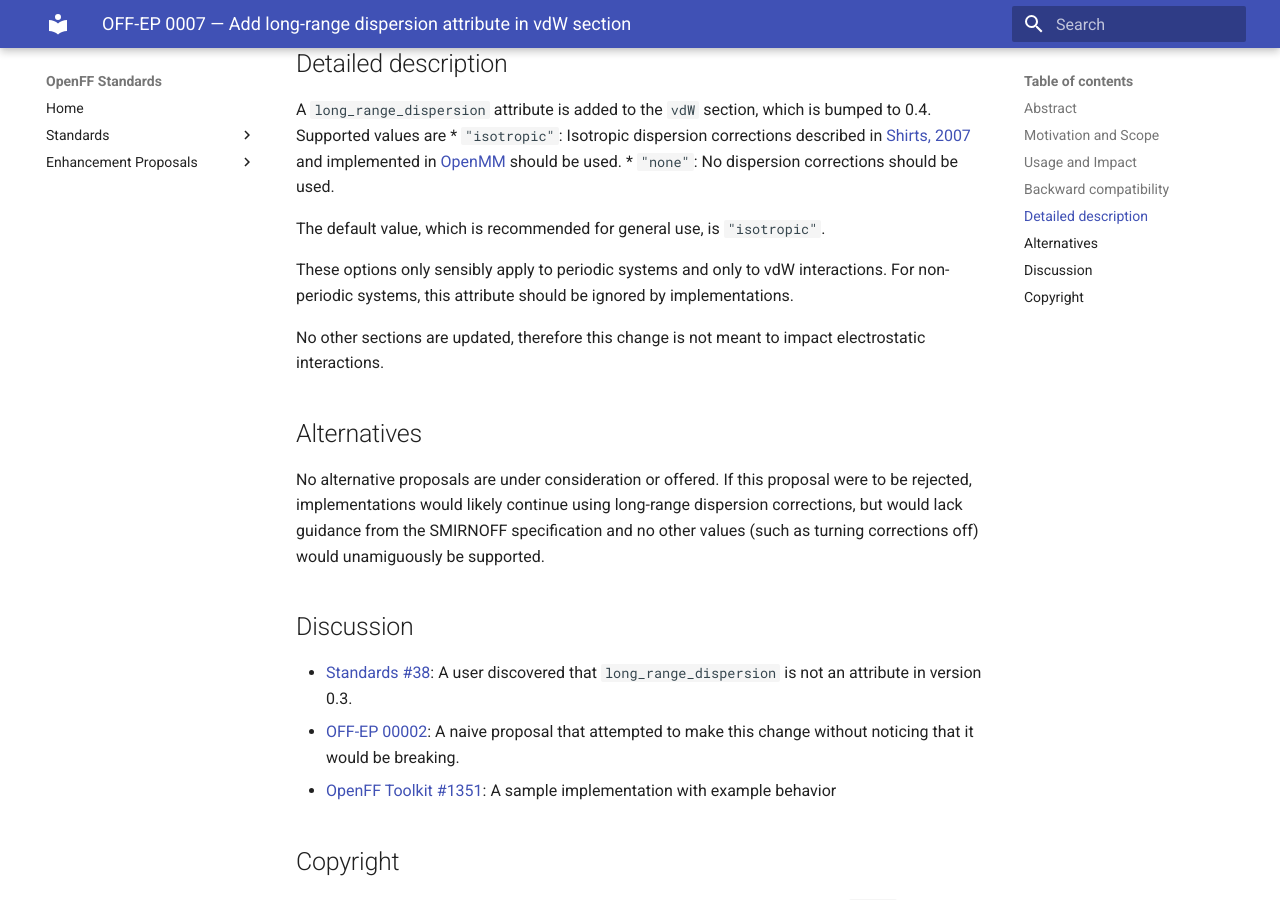
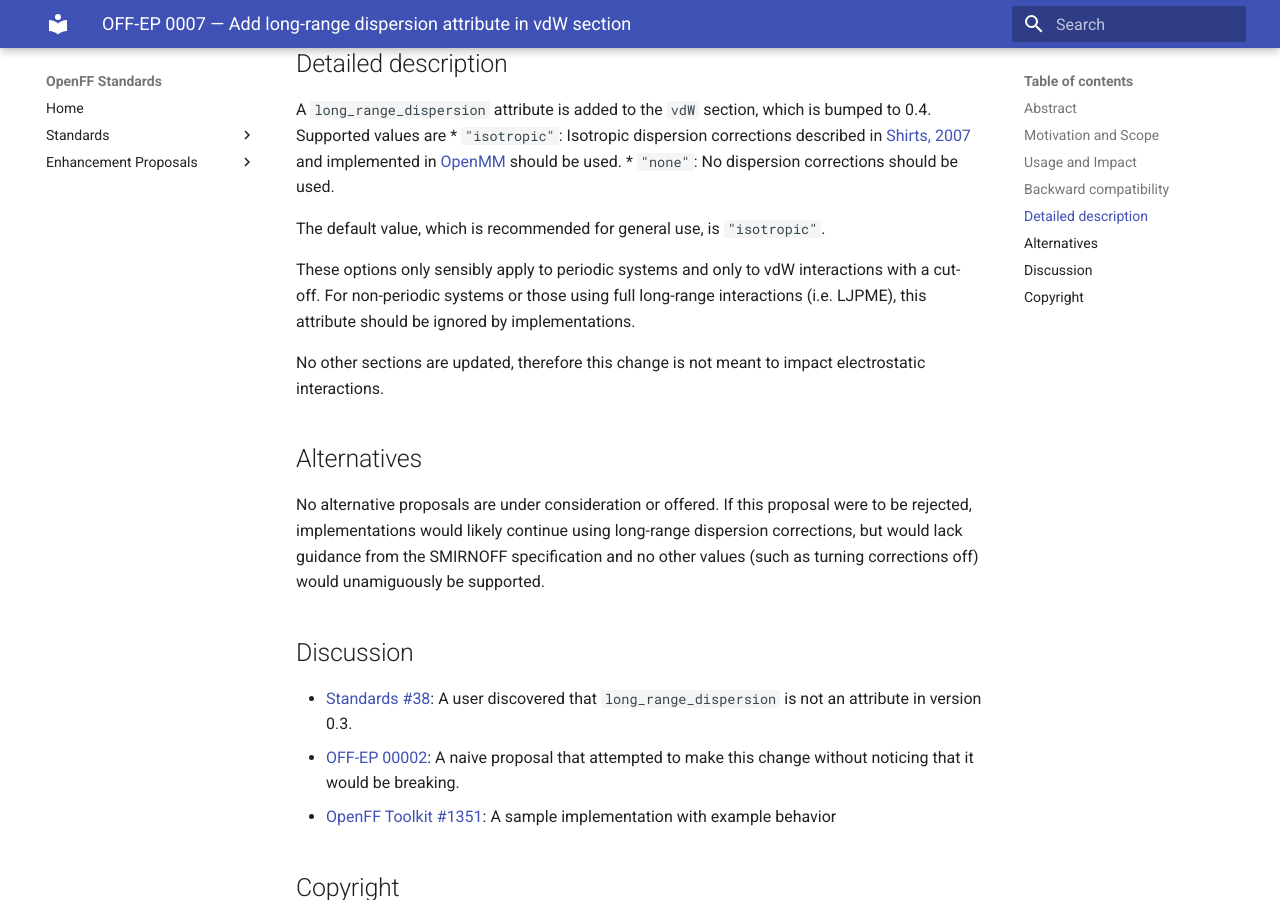
Before and after one commit to openforcefield/standards, an MkDocs documentation site: the page built from docs/enhancement-proposals/off-ep-0007.md, in a window 1280 px wide and 900 px high, scrolled down 1561 px. Built offline with MkDocs 1.6.1 and Material for MkDocs 9.7.7, drawn with Linux system fonts in a browser that asks for light colours.

Commit message:
Add notes about interaction with LJPME

```diff
--- a/docs/enhancement-proposals/off-ep-0007.md
+++ b/docs/enhancement-proposals/off-ep-0007.md
@@ -66,8 +66,8 @@ Supported values are
 
 The default value, which is recommended for general use, is `"isotropic"`.
 
-These options only sensibly apply to periodic systems and only to vdW interactions. For non-periodic
-systems, this attribute should be ignored by implementations.
+These options only sensibly apply to periodic systems and only to vdW interactions with a cut-off. For non-periodic
+systems or those using full long-range interactions (i.e. LJPME), this attribute should be ignored by implementations.
 
 No other sections are updated, therefore this change is not meant to impact electrostatic interactions.
 
```
Also changed, not shown: docs/standards/smirnoff.md (+1 -1 lines).
